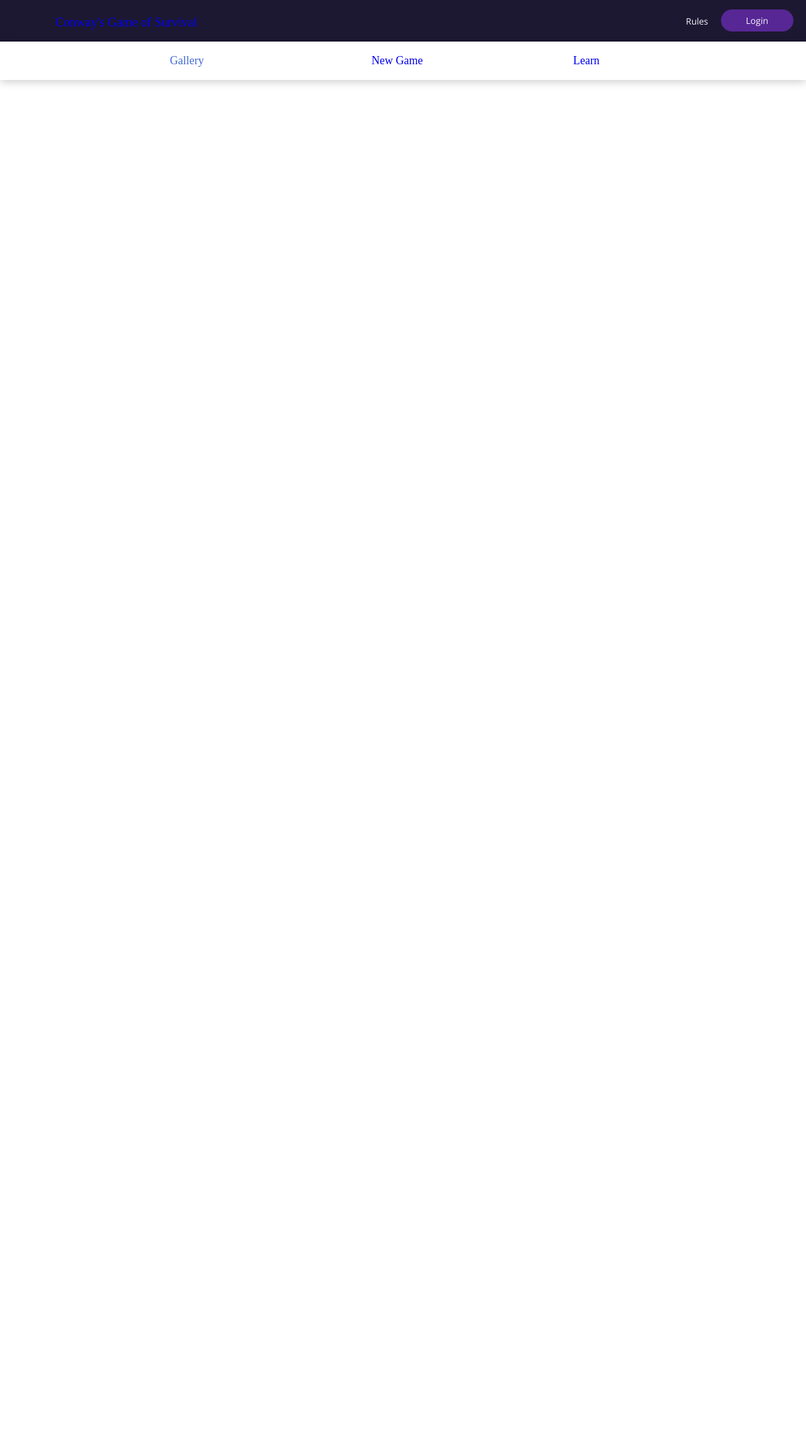
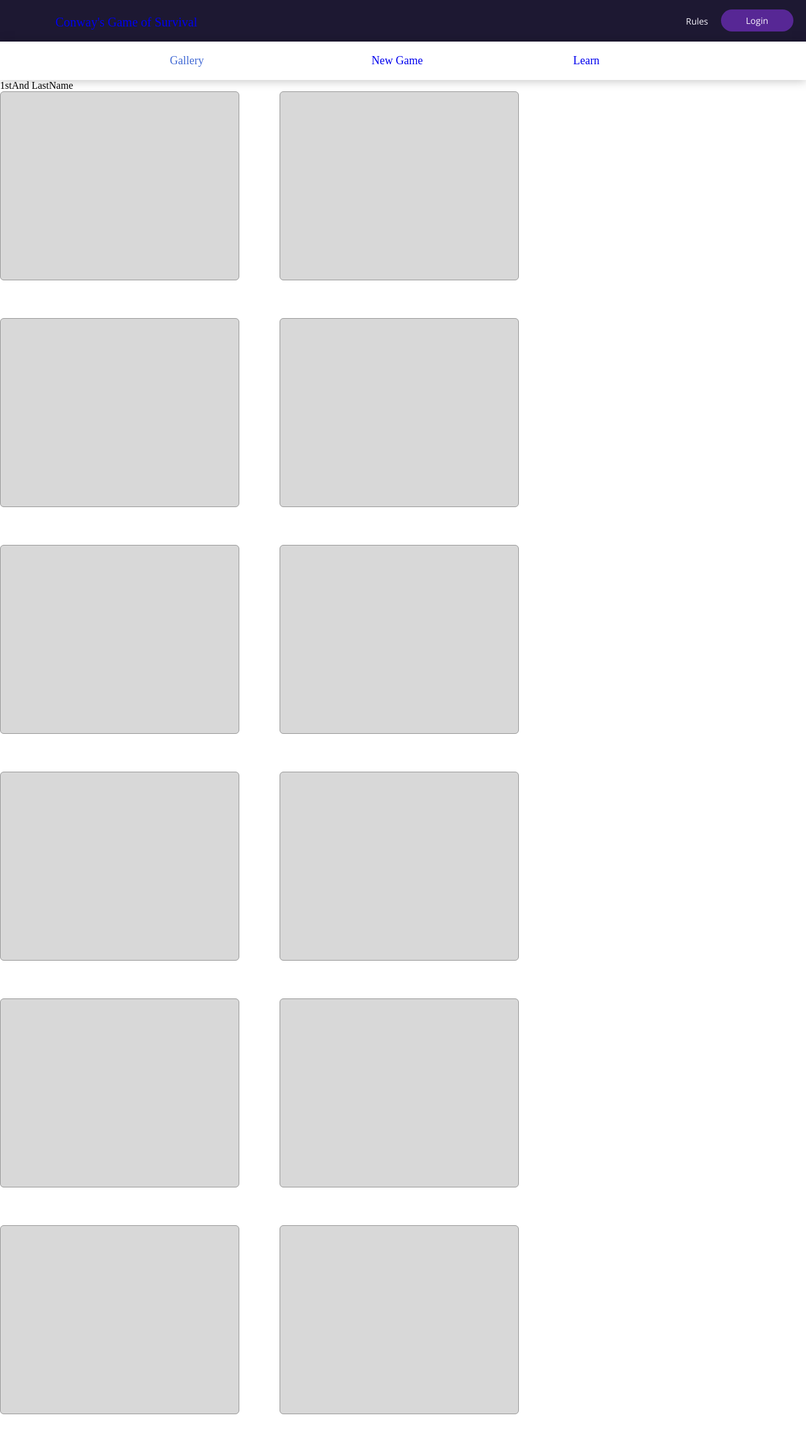
Before and after one commit to dhagandev/ConwayProject, a Django app: template conway_app/templates/registration/profile.html in a window 1280 px wide. Shown: the whole page at 63% size. Before the commit the page ends 135 px from the top, so only its background shows below. Run offline with Django 3.2, Linux system fonts and the light colour scheme; the template is opened without the code that fills it, so the values that code supplies are empty; some web fonts are replaced.

Commit message:
Attempted to style user page without being able to see user page.

```diff
--- a/conway_app/templates/registration/profile.html
+++ b/conway_app/templates/registration/profile.html
@@ -2,4 +2,26 @@
 {% block content %}
 {% include 'nav.html' %}
 
+<div class="user-prof">
+	<div class="user-card">
+		<div class="user-icon"/>
+		<div class="user-name">1stAnd LastName</div>
+	</div>
+	<div class="user-work">
+		{% with ''|center:12 as range %}
+			{% for _ in range %}
+				<a href="">
+					<div class="config-item">
+						<div class="config-data-wrap">
+							<div class="config-title">
+								Config title name
+							</div>
+						</div>
+					</div>
+				</a>
+			{% endfor %}
+		{% endwith %}
+	</div>
+</div>
+
 {% endblock %}
```
